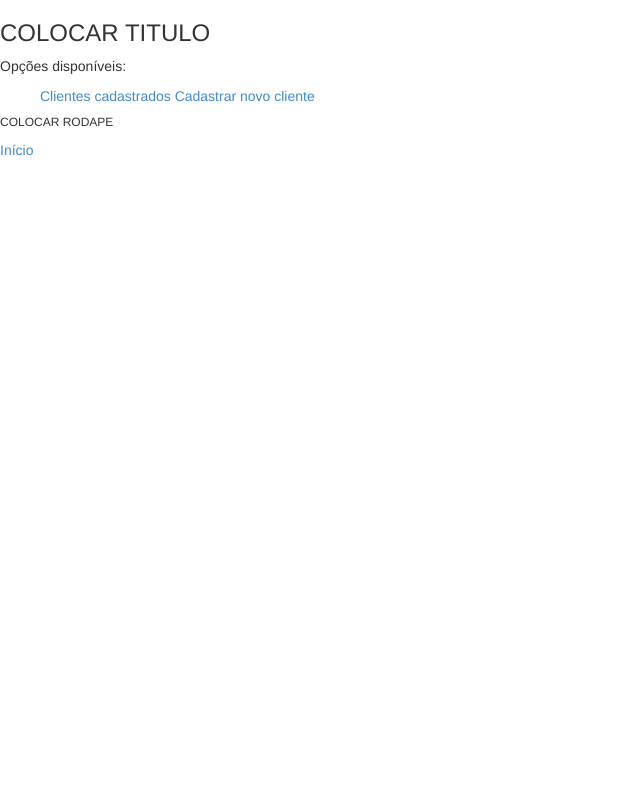
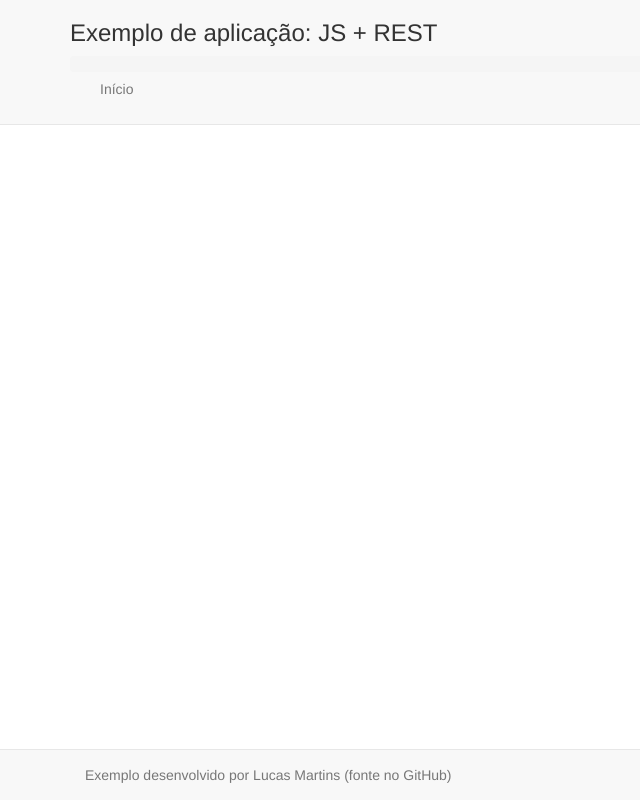
Before and after one commit to lucasmauricio/web-downsizing-paper-sample, a plain HTML site: page web-app/index.html in a window 1280 px wide. Shown: the whole page, without its empty margins (0-640 px from the left). Drawn offline with Linux system fonts and the light colour scheme; no server answers.

Commit message:
trying to improve the layout

```diff
--- a/web-app/index.html
+++ b/web-app/index.html
@@ -1,12 +1,13 @@
 <!DOCTYPE html>
-<html>
+<html language="pt-br">
   <!-- BEGIN HEAD -->
 <head>
   <meta http-equiv="content-type" content="text/html;charset=UTF-8" />
   <meta charset="UTF-8">
+  <meta name="author" content="Lucas Martins">
+  <meta name="description" content="TODO">
   <title>Exemplo aplicação com JS e REST</title>
-  <!-- CSS -->
-  <!-- Bootstrap -->
+  <!-- CSS: Bootstrap -->
   <link rel="stylesheet" href="css/bootstrap.min.css">
   <!-- JS: Angular.JS -->
   <script src="js/angular/angular.js"></script>
@@ -20,13 +21,38 @@
 <!-- BEGIN BODY -->
 <body data-ng-app="exemplo">
 
-  <h3>COLOCAR TITULO</h3>
+  <nav class="navbar navbar-default navbar-fixed-top" role="navigation">
+    <div class="container-fluid">
 
+      <div class="container">
+        <h3 class="navbar-header">Exemplo de aplicação: JS + REST</h3>
+      </div>
+
+      <div class="container">
+        <ol class="breadcrumb">
+          <li class="navbar-text"><a href="#/" class="navbar-link">Início</a></p>
+        </ol>
+      </div>
+
+    </div>
+  </nav>
+
+  <!-- mensagens do sistema -->
+  <div class="bg-danger">{{resultado}}
+  </div>
+
+  <div class="container">
   <div ng-view>
   </div>
+  </div>
 
-  <h6>COLOCAR RODAPE</h3>
-  <p><a href="#/">Início</a></p>
+
+
+  <nav class="navbar navbar-default navbar-fixed-bottom" role="navigation">
+    <div class="container">
+      <p class="navbar-text">Exemplo desenvolvido por Lucas Martins (<a href="https://github.com/lucasmauricio/web-downsizing-paper-sample/" class="navbar-link">fonte no GitHub</a>)</p>
+    </div>
+  </nav>
 </body>
 <!-- END BODY -->
 </html>
```
Also changed, not shown: web-app/cliente-GET.html (+1 -5 lines).
